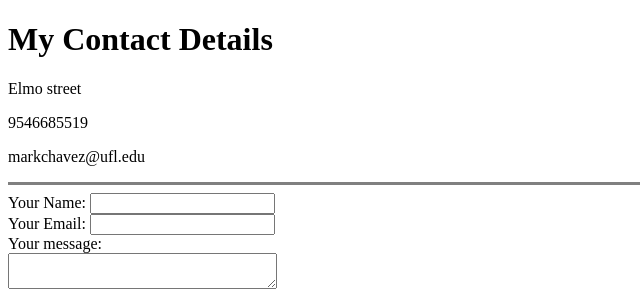
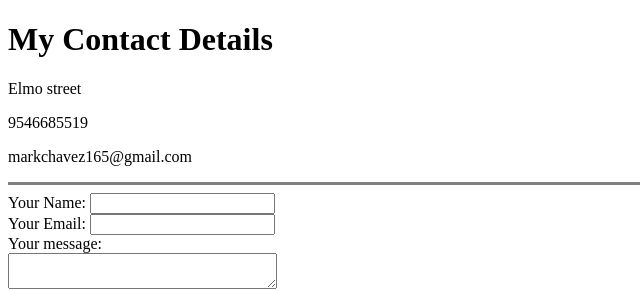
Before and after one commit to Markchav/MC-CODE, a plain HTML site: page Contact me.html in a window 1280 px wide. Shown: the top 290 px of the page, 0-640 px from the left. Drawn offline with Linux system fonts and the light colour scheme.

Commit message:
Update Contact me.html

```diff
--- a/Contact me.html
+++ b/Contact me.html
@@ -8,7 +8,7 @@
     <h1>My Contact Details</h1>
     <p> Elmo street</p>
     <p>9546685519</p>
-    <p>markchavez@ufl.edu</p>
+    <p>markchavez165@gmail.com</p>
 <hr size="3" noshade>
     <form action="mailto:markchavez165@gmail.com" method="post" enctype="text/plain">
     <label>Your Name:</label>
```
